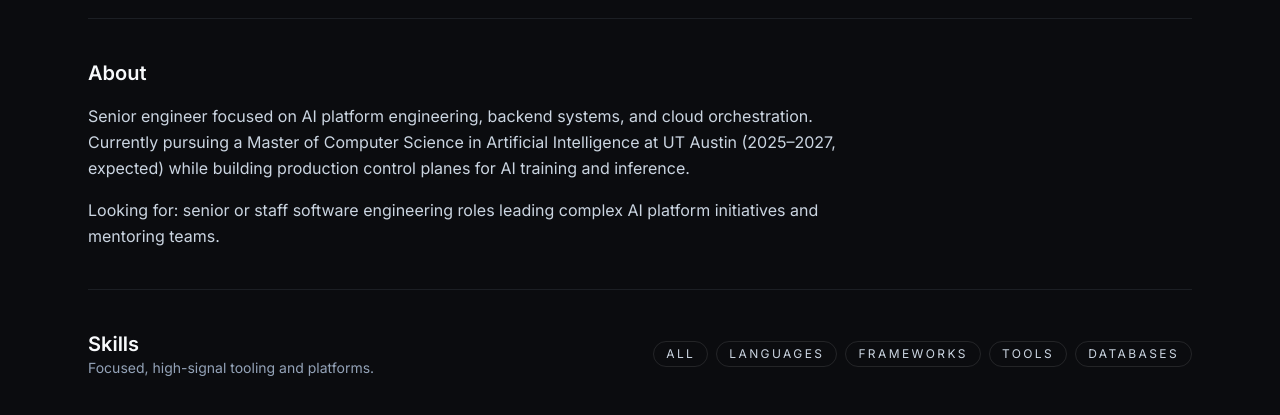
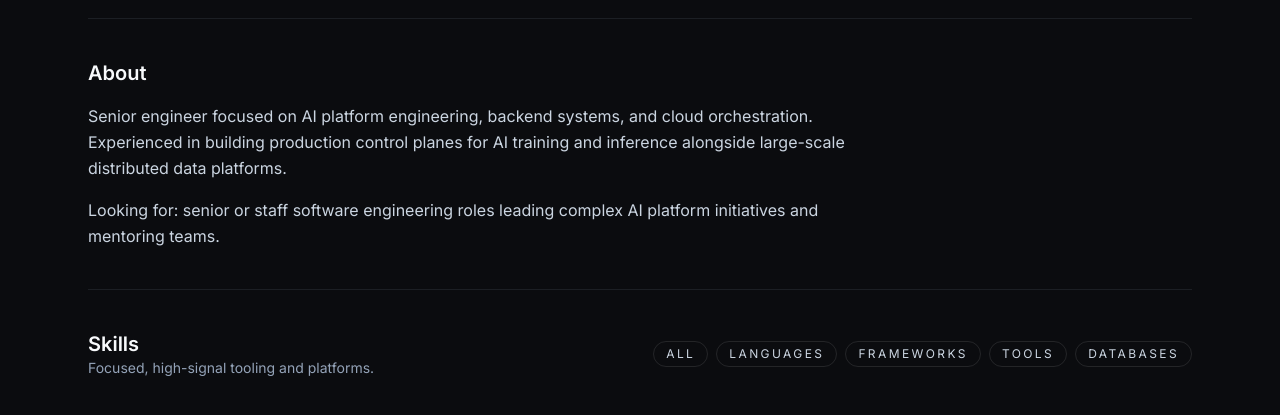
Before and after one commit to alisaleemh/alisaleemh.github.io, a plain HTML site: page index.html in a window 1280 px wide. Shown: the part 397-812 px from the top of the page. Drawn offline with nearby package versions, Linux system fonts and the light colour scheme.

Commit message:
Refine about section to focus on experience

```diff
--- a/index.html
+++ b/index.html
@@ -168,7 +168,7 @@
       <div class="space-y-4 max-w-3xl">
         <h2 class="text-xl font-semibold text-slate-50">About</h2>
         <p class="text-slate-300 leading-relaxed">
-          Senior engineer focused on AI platform engineering, backend systems, and cloud orchestration. Currently pursuing a Master of Computer Science in Artificial Intelligence at UT Austin (2025–2027, expected) while building production control planes for AI training and inference.
+          Senior engineer focused on AI platform engineering, backend systems, and cloud orchestration. Experienced in building production control planes for AI training and inference alongside large-scale distributed data platforms.
         </p>
         <p class="text-slate-300 leading-relaxed">
           Looking for: senior or staff software engineering roles leading complex AI platform initiatives and mentoring teams.
```
